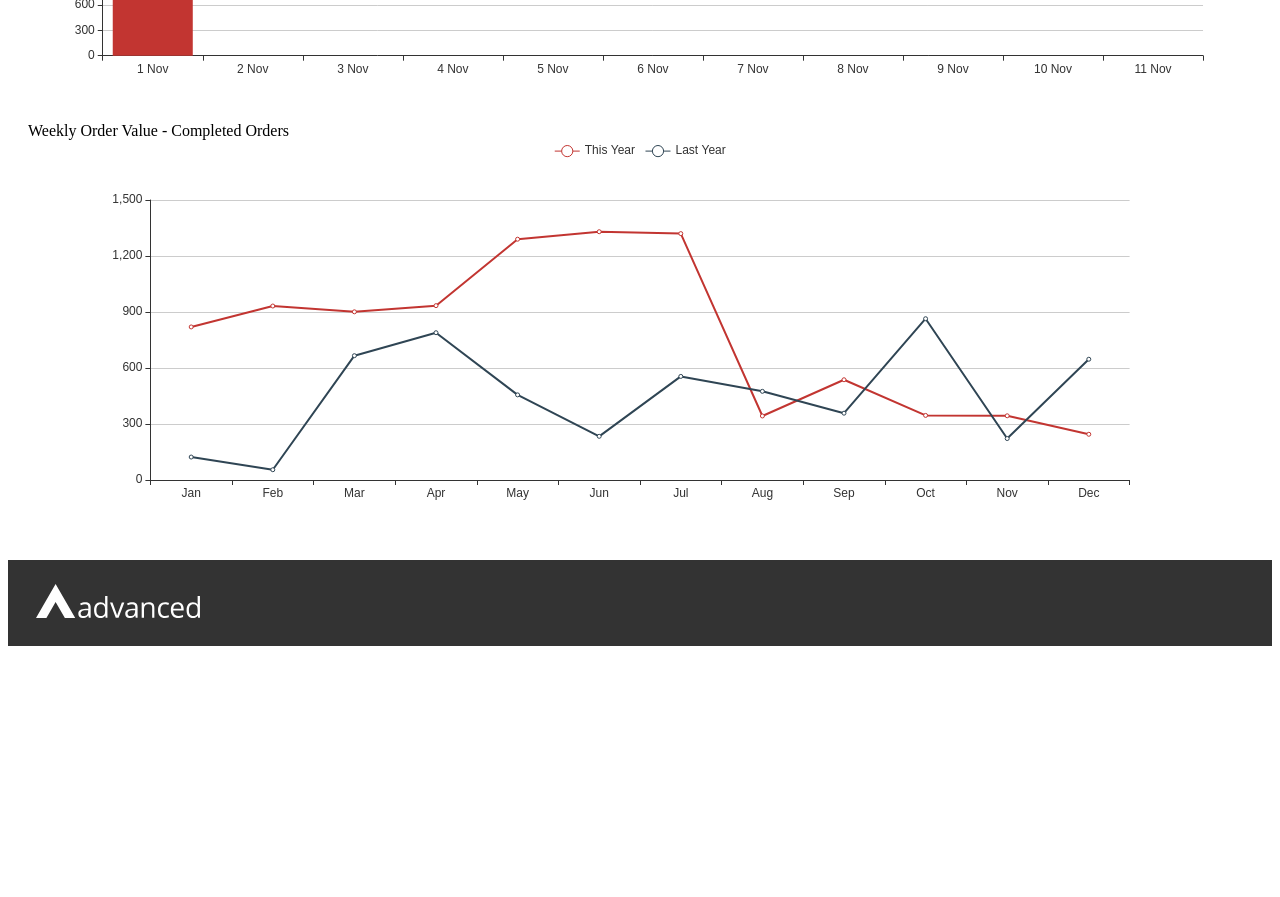
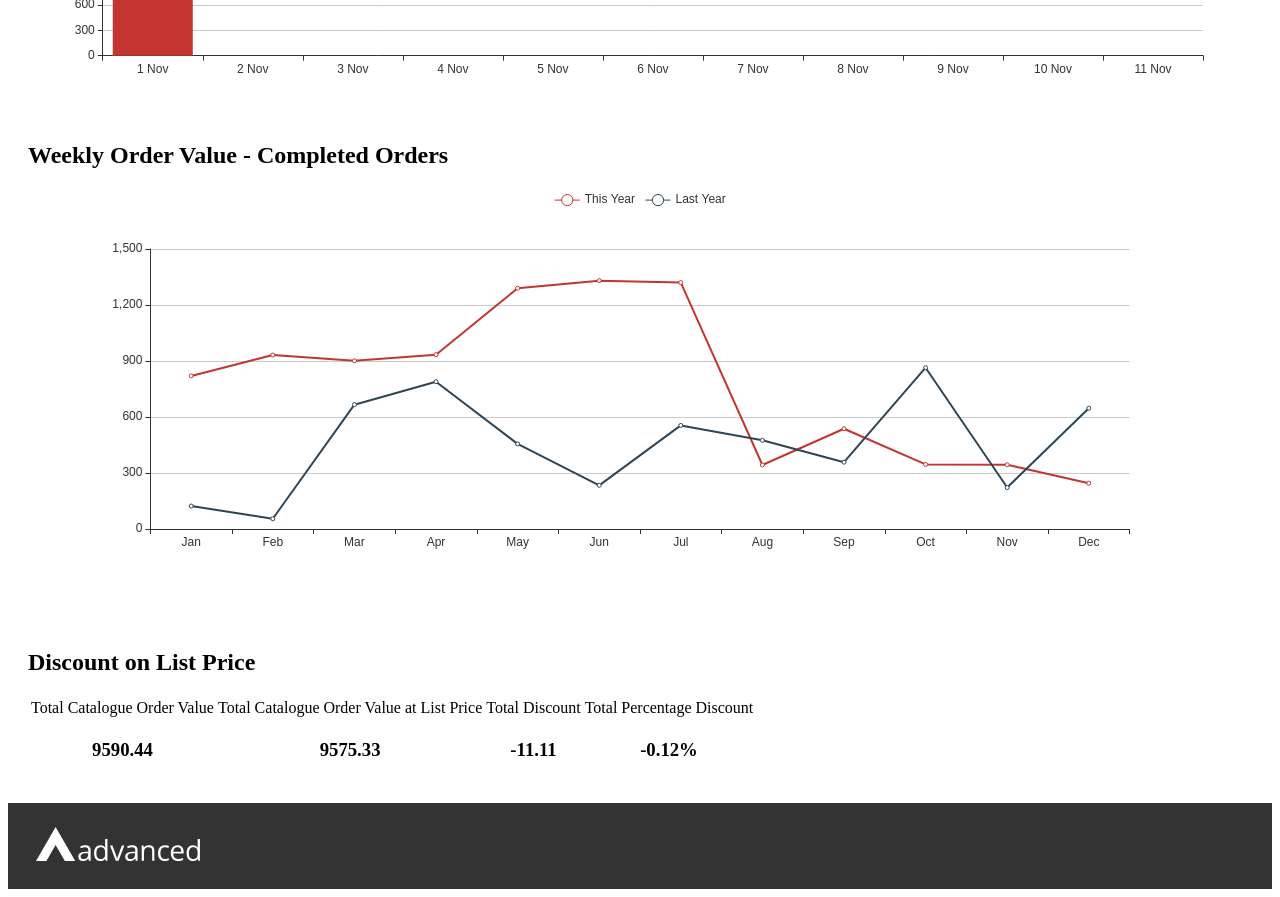
Before and after one commit to haimei-zhang/insights, an Angular app in the folder supplier-insights/: page /kpi-dashboard in a window 1280 px wide. Shown: the part 4560-5457 px from the top of the page. Before the commit the page ends 5214 px from the top, so only its background shows below. Built offline with nearby package versions, Linux system fonts and the light colour scheme; a small style sheet from the web is missing.

Commit message:
Add discount card

```diff
--- a/supplier-insights/src/app/components/kpi-dashboard/kpi-dashboard.component.html
+++ b/supplier-insights/src/app/components/kpi-dashboard/kpi-dashboard.component.html
@@ -151,11 +151,19 @@
                   <tr>
                     <td>
                       <div>60</div>
-                      <div class="text-success">1100.00% <svg width="18" height="18"><use href="#arrow-alt-circle-up" xlink:href="#arrow-alt-circle-up"></use></svg></div>
+                      <div class="text-success">1100.00%
+                        <svg width="18" height="18">
+                          <use href="#arrow-alt-circle-up" xlink:href="#arrow-alt-circle-up"></use>
+                        </svg>
+                      </div>
                     </td>
                     <td>
                       <div>6</div>
-                      <div class="text-success">100.00% <svg width="18" height="18"><use href="#arrow-alt-circle-up" xlink:href="#arrow-alt-circle-up"></use></svg></div>
+                      <div class="text-success">100.00%
+                        <svg width="18" height="18">
+                          <use href="#arrow-alt-circle-up" xlink:href="#arrow-alt-circle-up"></use>
+                        </svg>
+                      </div>
                     </td>
                     <td>7</td>
                   </tr>
@@ -180,7 +188,7 @@
       <div class="col-sm-12">
         <div class="card">
           <div class="card-body">
-            <div class="card-title">Weekly Order Value - Completed Orders</div>
+            <h2 class="card-title">Weekly Order Value - Completed Orders</h2>
             <div class="card-text">
               <div id="weekly-order-value-chart" style="width: 100%; min-height: 400px;"></div>
             </div>
@@ -188,5 +196,30 @@
         </div>
       </div>
     </div>
+    <div class="row">
+      <div class="col-sm-12">
+        <div class="card">
+          <div class="card-body">
+            <h2 class="card-title">Discount on List Price</h2>
+            <div class="card-text">
+              <table class="table table-borderless text-center table-layout-fixed">
+                <tr>
+                  <td class="border-right">Total Catalogue Order Value</td>
+                  <td class="border-right">Total Catalogue Order Value at List Price</td>
+                  <td class="border-right">Total Discount</td>
+                  <td>Total Percentage Discount</td>
+                </tr>
+                <tr>
+                  <th class="border-right"><h3>9590.44</h3></th>
+                  <th class="border-right"><h3>9575.33</h3></th>
+                  <th class="border-right"><h3>-11.11</h3></th>
+                  <th><h3>-0.12%</h3></th>
+                </tr>
+              </table>
             </div>
           </div>
+        </div>
+      </div>
+    </div>
+  </div>
+</div>
--- a/supplier-insights/src/styles.scss
+++ b/supplier-insights/src/styles.scss
@@ -31,3 +31,7 @@ $handle-width: 6;
     padding: 1.25rem;
   }
 }
+
+.table-layout-fixed {
+  table-layout: fixed;
+}
```
Lines whose indentation alone changed are shown as unchanged.
